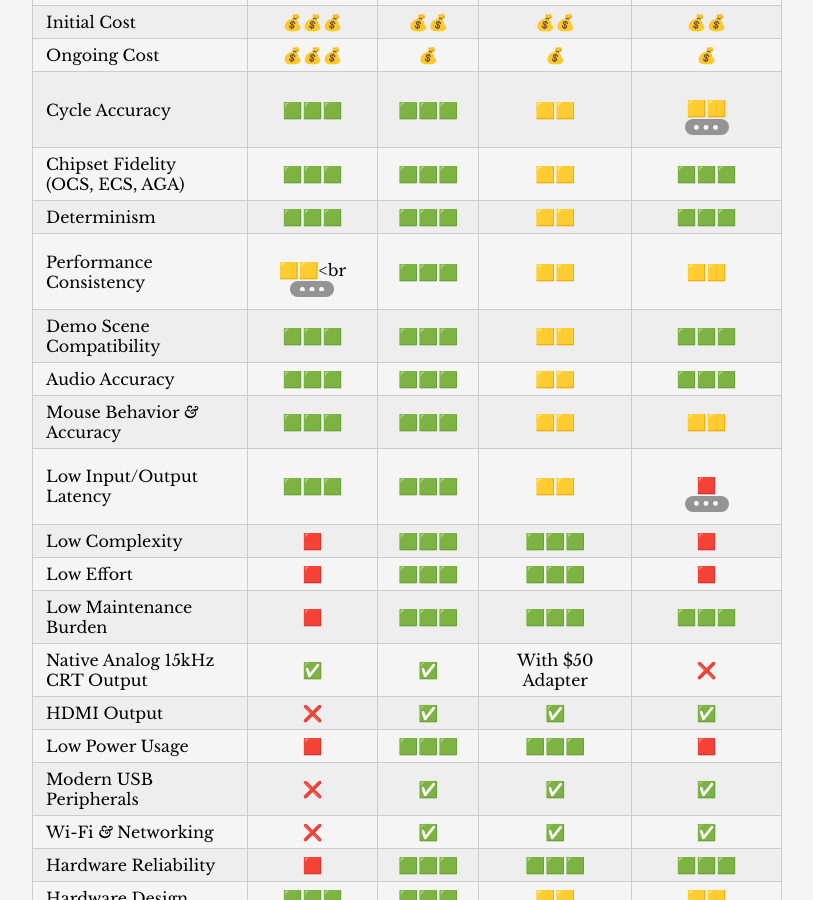
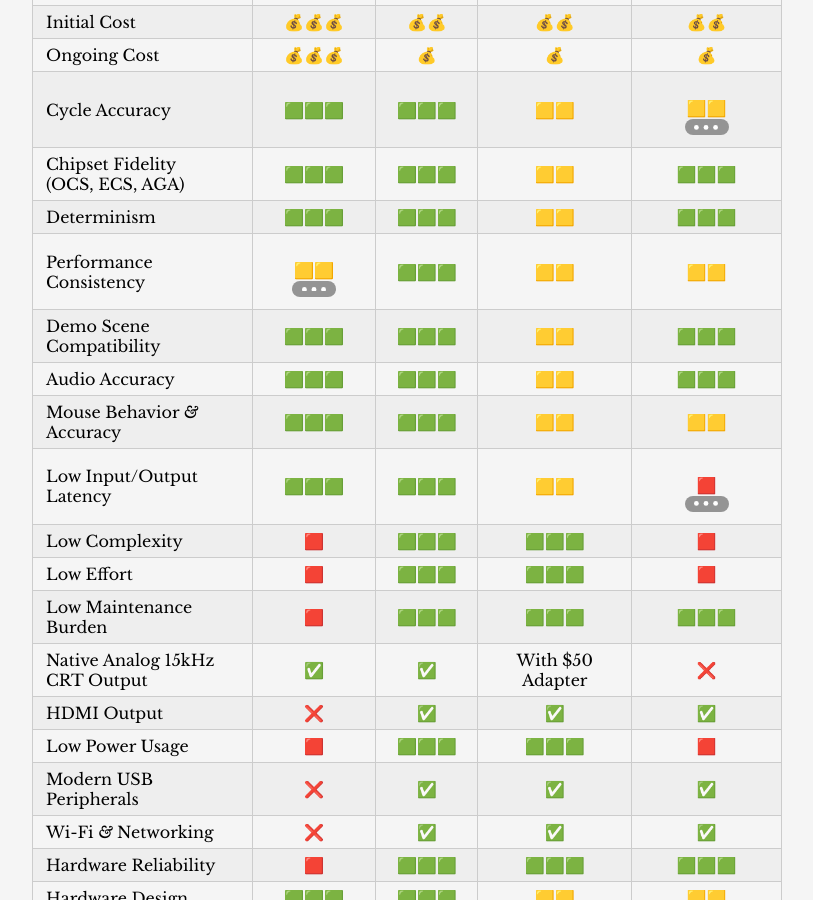
Before and after one commit to amigavision/amigavision.github.io, a Jekyll site: the page built from best.md, in a window 1280 px wide and 900 px high, scrolled down 1488 px. Shown: the whole window, without its empty margins (233-1046 px from the left). Built offline with Jekyll 4.4.1, drawn with Linux system fonts in a browser that asks for light colours.

Commit message:
Missing end tag

```diff
--- a/best.md
+++ b/best.md
@@ -45,7 +45,7 @@
 Cycle Accuracy | 🟩🟩🟩 | 🟩🟩🟩 | 🟨🟨 | <br>🟨🟨<br> [^1]
 Chipset Fidelity <br>(OCS, ECS, AGA) | 🟩🟩🟩 | 🟩🟩🟩 | 🟨🟨 | 🟩🟩🟩
 Determinism | 🟩🟩🟩 | 🟩🟩🟩 | 🟨🟨 | 🟩🟩🟩
-Performance Consistency | <br>🟨🟨<br[^2] | 🟩🟩🟩 | 🟨🟨 | 🟨🟨
+Performance Consistency | <br>🟨🟨<br>[^2] | 🟩🟩🟩 | 🟨🟨 | 🟨🟨
 Demo Scene Compatibility | 🟩🟩🟩 | 🟩🟩🟩 | 🟨🟨 | 🟩🟩🟩
 Audio Accuracy | 🟩🟩🟩 | 🟩🟩🟩 | 🟨🟨 | 🟩🟩🟩
 Mouse Behavior *&* Accuracy | 🟩🟩🟩 | 🟩🟩🟩 | 🟨🟨 | 🟨🟨
```
